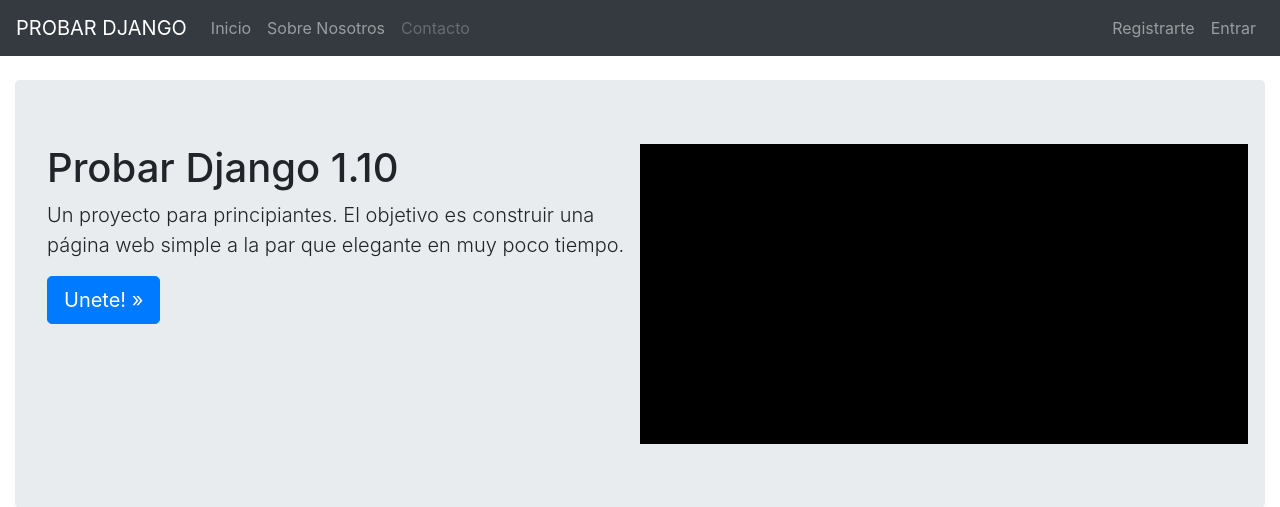
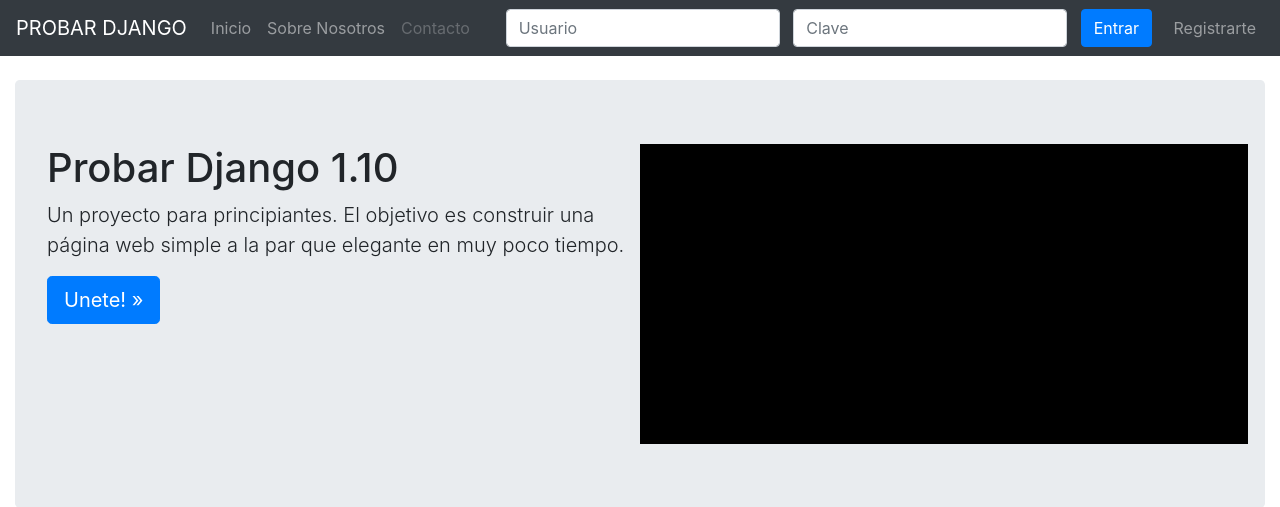
Before and after one commit to Franchu95/ProbarDjango, a Django app: page / in a window 1280 px wide. Shown: the top 507 px of the page. Run offline with Django 3.2, Linux system fonts and the light colour scheme; some libraries are stand-ins or nearby versions.

Commit message:
Formulario de Login en la Navbar

```diff
--- a/src/templates/navbar.html
+++ b/src/templates/navbar.html
@@ -15,14 +15,30 @@
             <a class="nav-link disabled" href="{% url 'contact' %}">Contacto</a>
           </li>
         </ul>
+
+
+        </ul>
+        {% if not request.user.is_authenticated and not "/accounts/login" in request.get_full_path %}
+        <form class="form-inline navbar-right" method="POST" action="{% url 'auth_login' %}">{% csrf_token %}
+        <div class="form-group">
+        <input type="text" class="form-control" name="username" placeholder="Usuario" />
+        </div>
+        &nbsp; &nbsp;
+        <div class="form-group">
+        <input type="password" class="form-control" name="password" placeholder="Clave" />
+        </div>
+        &nbsp; &nbsp;
+        <button type="submit" class="btn btn-primary">Entrar</button>
+        </form>
+        &nbsp; &nbsp;
+        {% endif %}
         <ul class="nav navbar-nav navbar-right">
         {% if request.user.is_authenticated %}
         <li class="nav-item"><a class="nav-link" href="{% url 'auth_logout' %}">Salir</a></li>
         {% else %}
           <li class="nav-item"><a class="nav-link" href="{% url 'registration_register' %}">Registrarte</a></li>
-          <li class="nav-item"><a class="nav-link" href="{% url 'auth_login' %}">Entrar</a></li>
-          {% endif %}
-        </ul>
+<!--           <li class="nav-item"><a class="nav-link" href="{% url 'auth_login' %}">Entrar</a></li>
+ -->    {% endif %}
        <!--  <form class="form-inline mt-2 mt-md-0">
           <input class="form-control mr-sm-2" type="text" placeholder="Search" aria-label="Search">
           <button class="btn btn-outline-success my-2 my-sm-0" type="submit">Search</button>
```
Also changed, not shown: src/db.sqlite3.
